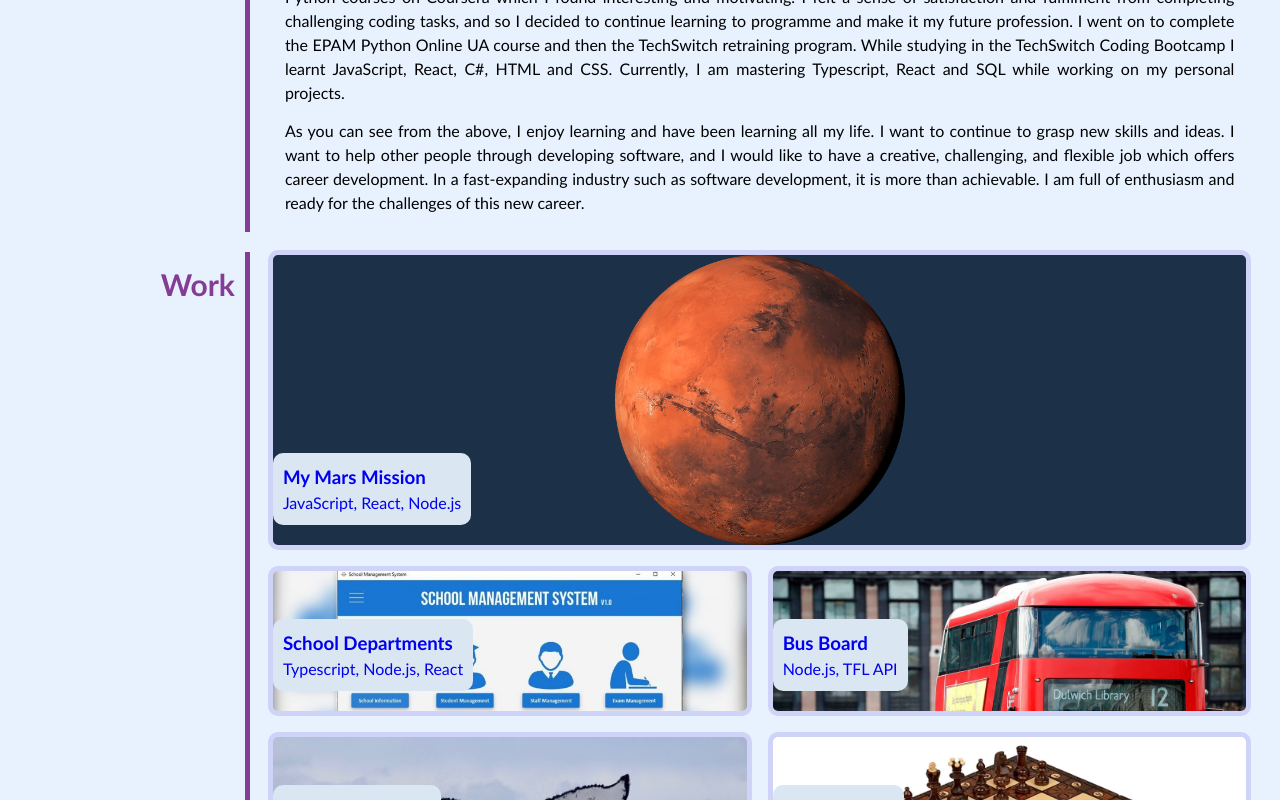
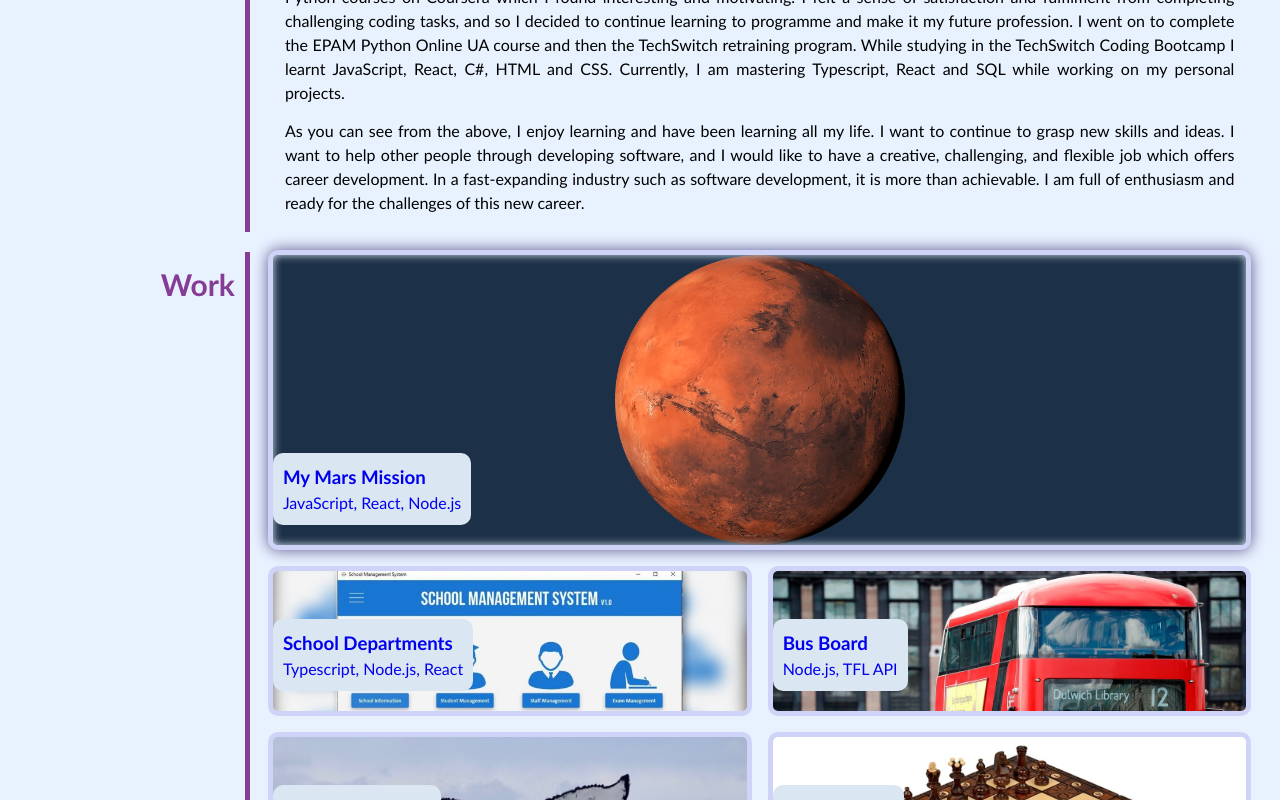
Before and after one commit to ljenchik/edx-week2-challenge, a plain HTML site: page index.html in a window 1280 px wide. In both pictures the pointer is over the link 759 px from the left and 1048 px from the top of the page. Shown: the part 648-1448 px from the top of the page. Drawn offline with Linux system fonts and the light colour scheme.

Commit message:
Added glowing outside projects while hovering

```diff
--- a/css/style.css
+++ b/css/style.css
@@ -171,6 +171,11 @@ main {
   border: 5px solid var(--border-color);
   border-radius: 10px;
   text-decoration: none;
+
+}
+
+.flex-item:hover {
+  box-shadow: inset 0px 0px 8px rgb(218, 230, 241), 0 0 15px #5c568d;
 }
 
 
```
